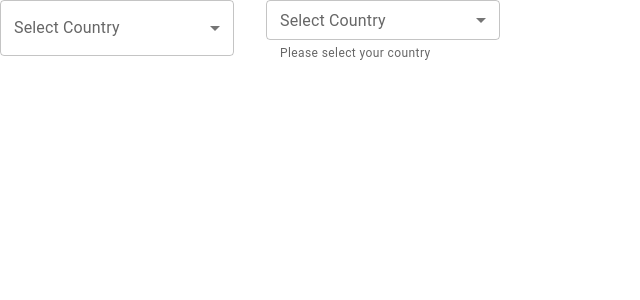
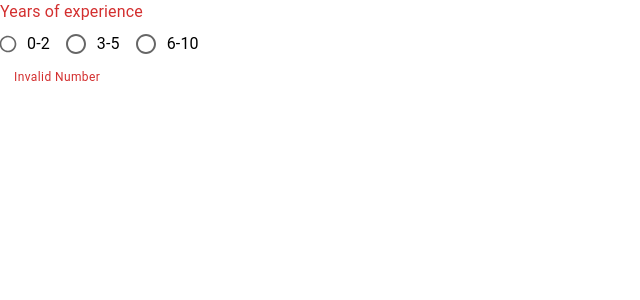
Before and after one commit to AbdullahANoman/materialUI, a React (Vite) app: page / in a window 1280 px wide. Shown: the top 300 px of the page, without its empty margins (0-640 px from the left). Built offline with nearby package versions, Linux system fonts and the light colour scheme.

Commit message:
learn MuiRadioButton

```diff
--- a/src/App.tsx
+++ b/src/App.tsx
@@ -1,5 +1,6 @@
 import "./App.css";
-import MuiSelect from "./components/MuiSelect";
+import MuiRadioButton from "./components/MuiRadioButton";
+// import MuiSelect from "./components/MuiSelect";
 // import MuiTextField from "./components/MuiTextField";
 // import MuiButton from "./components/MuiButton";
 // import MuiTypography from "./components/MuiTypography";
@@ -10,7 +11,8 @@ function App() {
       {/* <MuiTypography /> */}
       {/* <MuiButton/> */}
       {/* <MuiTextField/> */}
-      <MuiSelect />
+      {/* <MuiSelect /> */}
+      <MuiRadioButton />
     </div>
   );
 }
--- /dev/null
+++ b/src/components/MuiRadioButton.tsx
@@ -0,0 +1,37 @@
+import {
+  Box,
+  FormControl,
+  FormControlLabel,
+  FormHelperText,
+  FormLabel,
+  Radio,
+  RadioGroup,
+} from "@mui/material";
+import { useState } from "react";
+
+const MuiRadioButton = () => {
+  const [value, setValue] = useState("");
+  const handleChange = (event: React.ChangeEvent<HTMLInputElement>) => {
+    setValue(event.target.value);
+  };
+  console.log(value);
+  return (
+    <Box>
+      <FormControl error>
+        <FormLabel id="job-experience group-label">
+          Years of experience
+        </FormLabel>
+        <RadioGroup onChange={handleChange} value={value} row>
+          <FormControlLabel value="0-2" control={<Radio size="small" />} label="0-2" />
+          <FormControlLabel value="3-5" control={<Radio size="medium" />} label="3-5" />
+          <FormControlLabel value="6-7" control={<Radio color="secondary"/>} label="6-10" />
+        </RadioGroup>
+        <FormHelperText>
+            Invalid Number
+        </FormHelperText>
+      </FormControl>
+    </Box>
+  );
+};
+
+export default MuiRadioButton;
```
